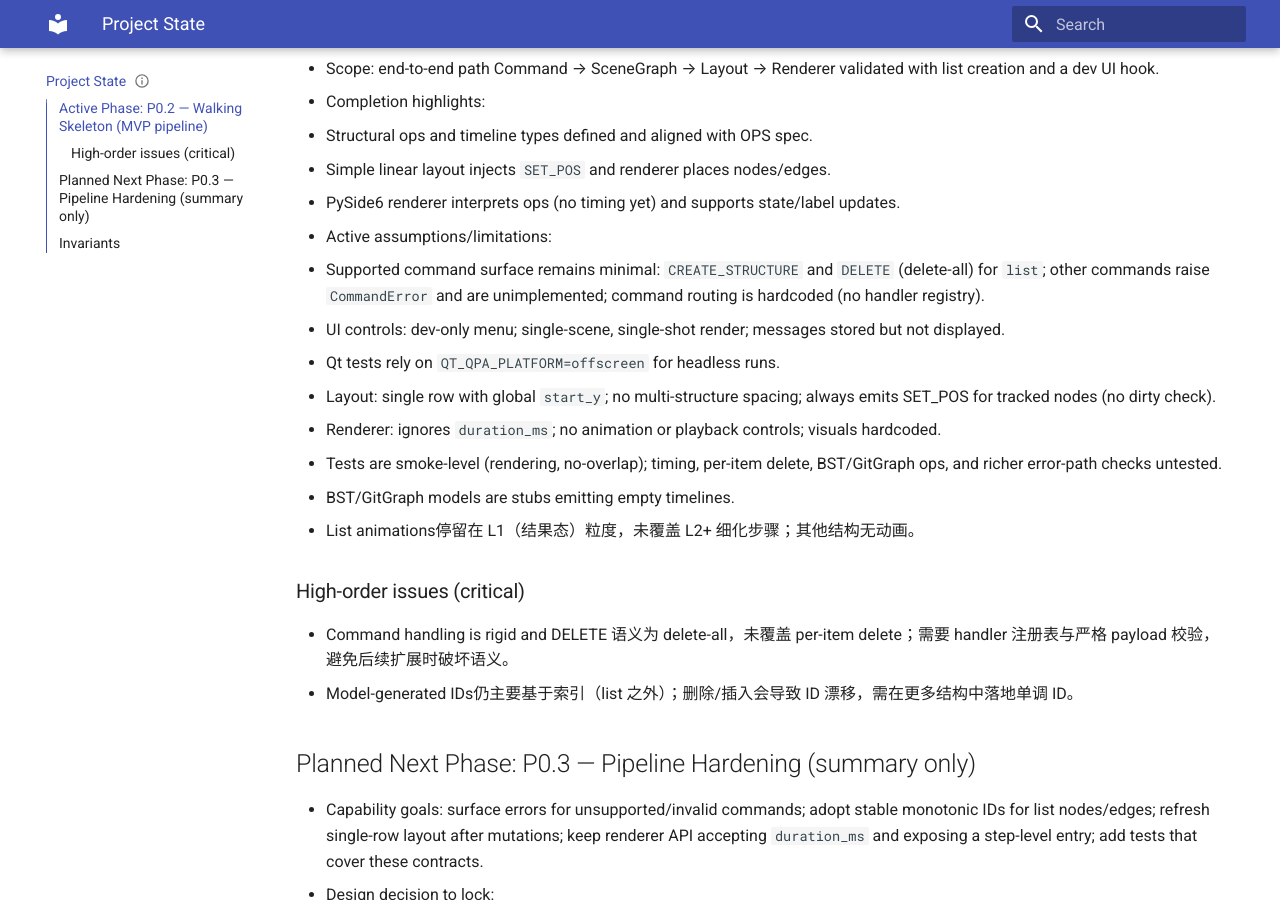
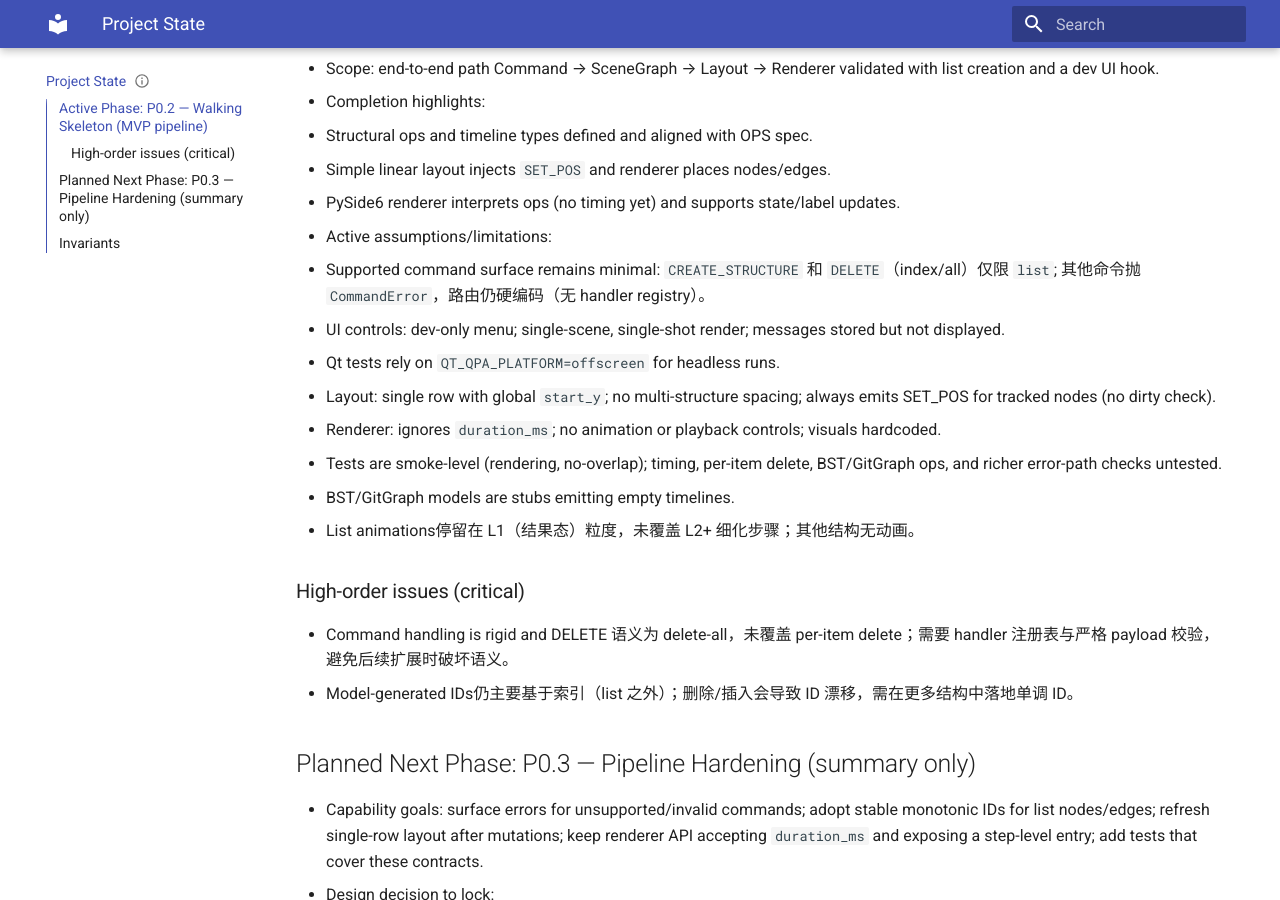
Before and after one commit to elecdot/ds-vis, an MkDocs documentation site: the page built from docs/project_state.md, in a window 1280 px wide and 900 px high, scrolled down 314 px. Built offline with MkDocs 1.6.1 and Material for MkDocs 9.7.7, drawn with Linux system fonts in a browser that asks for light colours.

```diff
--- a/docs/project_state.md
+++ b/docs/project_state.md
@@ -16,7 +16,7 @@ This document captures the active delivery phase, what is complete, current assu
   - Simple linear layout injects `SET_POS` and renderer places nodes/edges.
   - PySide6 renderer interprets ops (no timing yet) and supports state/label updates.
 - Active assumptions/limitations:
-  - Supported command surface remains minimal: `CREATE_STRUCTURE` and `DELETE` (delete-all) for `list`; other commands raise `CommandError` and are unimplemented; command routing is hardcoded (no handler registry).
+  - Supported command surface remains minimal: `CREATE_STRUCTURE` 和 `DELETE`（index/all）仅限 `list`; 其他命令抛 `CommandError`，路由仍硬编码（无 handler registry）。
   - UI controls: dev-only menu; single-scene, single-shot render; messages stored but not displayed.
   - Qt tests rely on `QT_QPA_PLATFORM=offscreen` for headless runs.
   - Layout: single row with global `start_y`; no multi-structure spacing; always emits SET_POS for tracked nodes (no dirty check).
```
Also changed, not shown: docs/engineering/dev_kb.md (+1 -1 lines).
